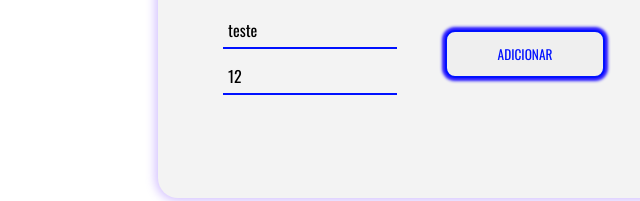
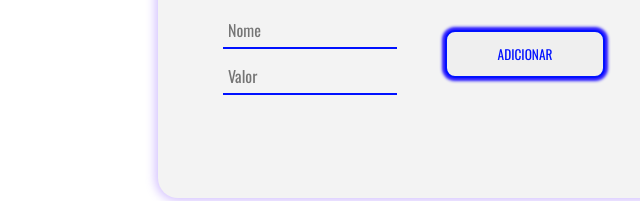
Before and after one commit to gabriel-santi/finansite, a plain HTML site: page index.html in a window 1280 px wide. Shown: the part 562-763 px from the top of the page, 640-1280 px from the left. Drawn offline with nearby package versions, Linux system fonts and the light colour scheme.

Commit message:
Update index.html

```diff
--- a/index.html
+++ b/index.html
@@ -32,8 +32,8 @@
         </section>
         <section class="inputs" id="inputs">
             <div class="inputsAreas">
-                <input value='teste' type="text" id='name' placeholder='Nome' autocomplete='off'>
-                <input value='12' type='number' id='value' placeholder='Valor'>
+                <input type="text" id='name' placeholder='Nome' autocomplete='off'>
+                <input type='number' id='value' placeholder='Valor'>
             </div>
             <button class='btn-add' id='btn-add'>ADICIONAR</button>
         </section>
```
